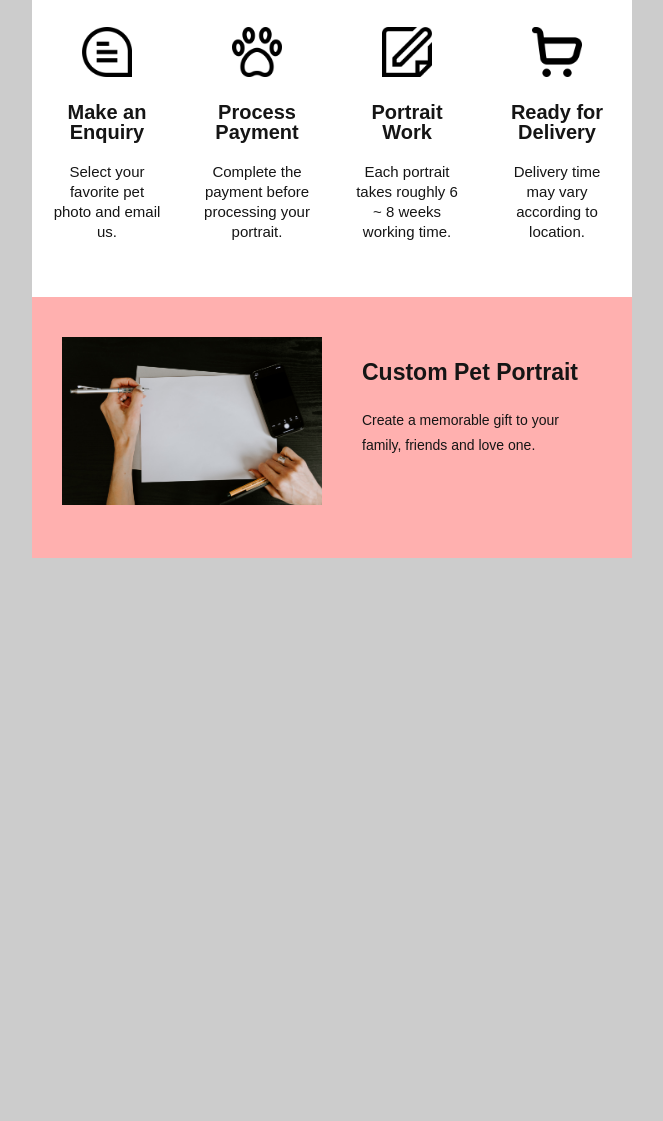
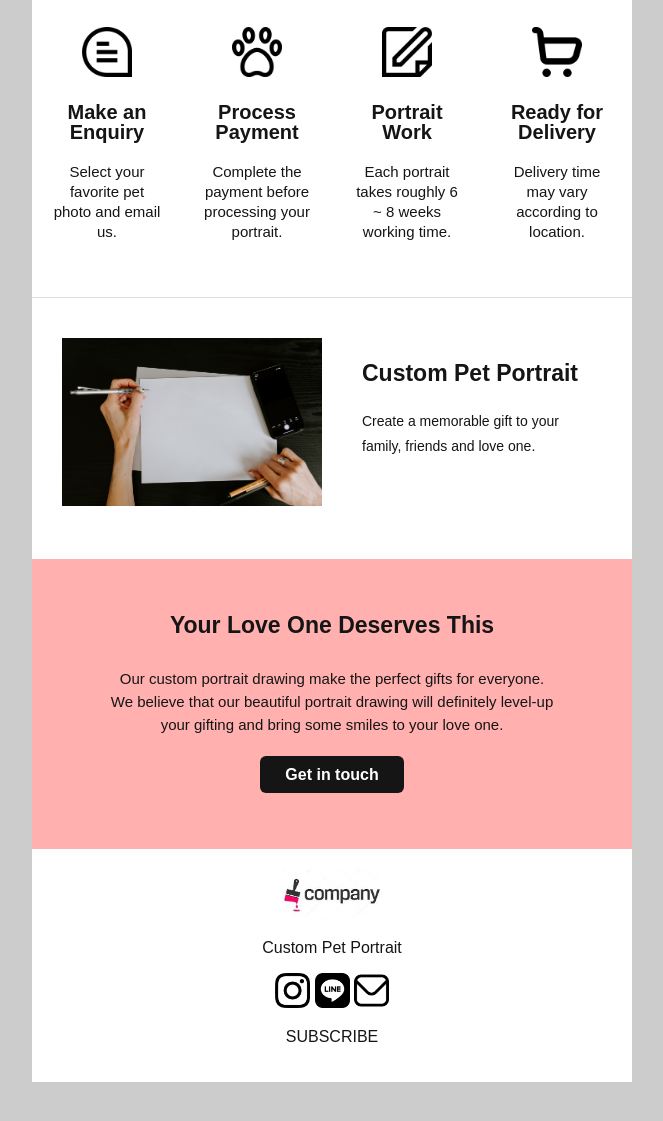
Before and after one commit to szuyuchen/HTML-CSS-email-layout, a plain HTML site: page index.html in a window 1280 px wide. Shown: the part 563-1684 px from the top of the page, without its empty margins (308-971 px from the left). Before the commit the page ends 1181 px from the top, so only its background shows below. Drawn offline with Linux system fonts and the light colour scheme.

Commit message:
add CTA and footer area

```diff
--- a/index.html
+++ b/index.html
@@ -4,7 +4,7 @@
   <meta charset="UTF-8">
   <meta http-equiv="X-UA-Compatible" content="IE=edge">
   <meta name="viewport" content="width=device-width, initial-scale=1.0">
-  <title>0930 email-layout</title>
+  <title>1001 email-layout</title>
   <link rel="stylesheet" href="style.css">
 </head>
 <body>
@@ -142,7 +142,10 @@
 </tr>
 <!-- 2 column area -->
 <tr>
-  <td style="background-color: #ffb0af;color: #151515">
+  <td height="1" style="background-color: #ddd;"></td>
+</tr>
+<tr>
+  <td>
     <table width="100%">
       <tr>
         <td class="two-columns last">
@@ -182,9 +185,36 @@
 </tr>
 
 <!-- Title , Text , Button -->
-
+<tr>
+  <td style="background-color:#ffb0af;padding:15px 0 50px;">
+    <table width="100%">
+      <tr>
+        <td style="text-align: center; padding: 15px;">
+          <p style="font-size: 23px;font-weight: bold;">Your Love One Deserves This</p>
+          <p style="line-height: 23px;font-size: 15px;padding: 5px 0 15px;">Our custom portrait drawing make the perfect gifts for everyone.<br>We believe that our beautiful portrait drawing will definitely level-up<br>your gifting and bring some smiles to your love one.</p>
+          <a href="mailto:szuyucheno@gmial.com" class="button-dark">Get in touch</a>
+        </td>
+      </tr>
+    </table>
+  </td>
+</tr>
 <!-- Footer area -->
-
+<tr>
+  <td>
+    <table width="100%">
+      <tr>
+        <td style="text-align:center;padding:20px;">
+          <a href="#"><img src="images/logo.jpg" alt="" width="100"></a>
+          <p>Custom Pet Portrait</p>
+          <a href="#"><img src="images/instagram.png" alt="instagram-img" width="35"></a>
+          <a href="#"><img src="images/line.png" alt="line-img" width="35"></a>
+          <a href="mailto:szuyucheno@gmial.com"><img src="images/envelope.png" alt="email-img" width="35"></a>
+          <p>SUBSCRIBE</p>
+        </td>
+      </tr>
+    </table>
+  </td>
+</tr>
 </table>
   </center>
 </body>
--- a/style.css
+++ b/style.css
@@ -83,3 +83,12 @@ img {
   line-height: 25px;
   text-align: left;
 }
+
+.button-dark {
+  color: #fff;
+  font-weight: bold;
+  background-color: #151515;
+  text-decoration: none;
+  padding: 10px 25px;
+  border-radius: 6px;
+}
```
Also changed, not shown: sample-img.png (added), 1 other file.
